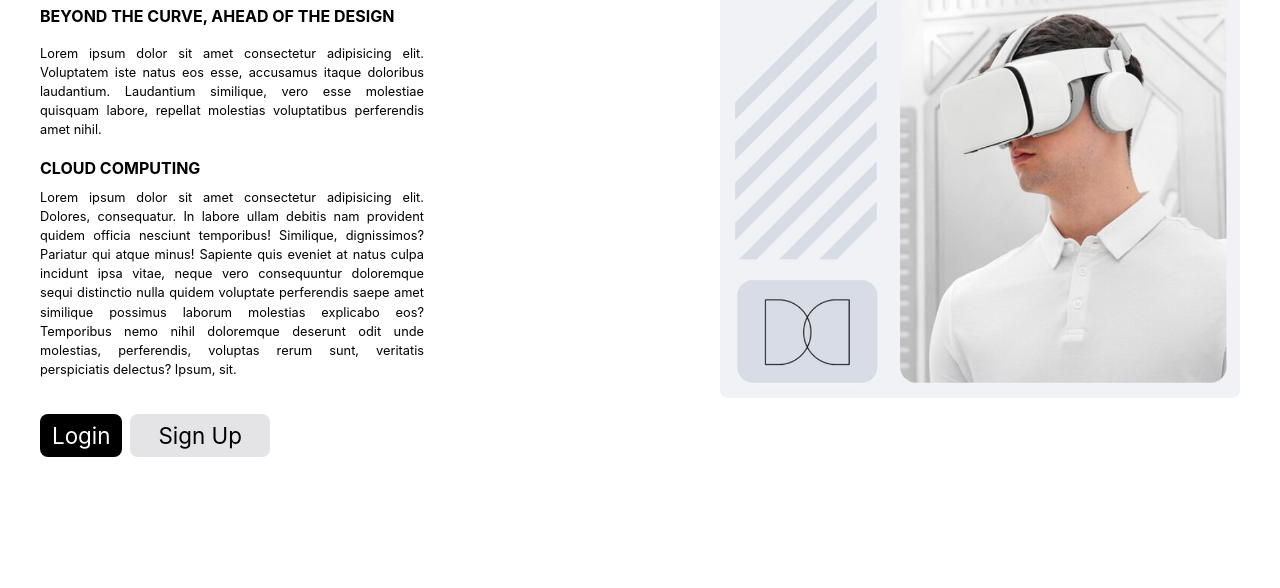
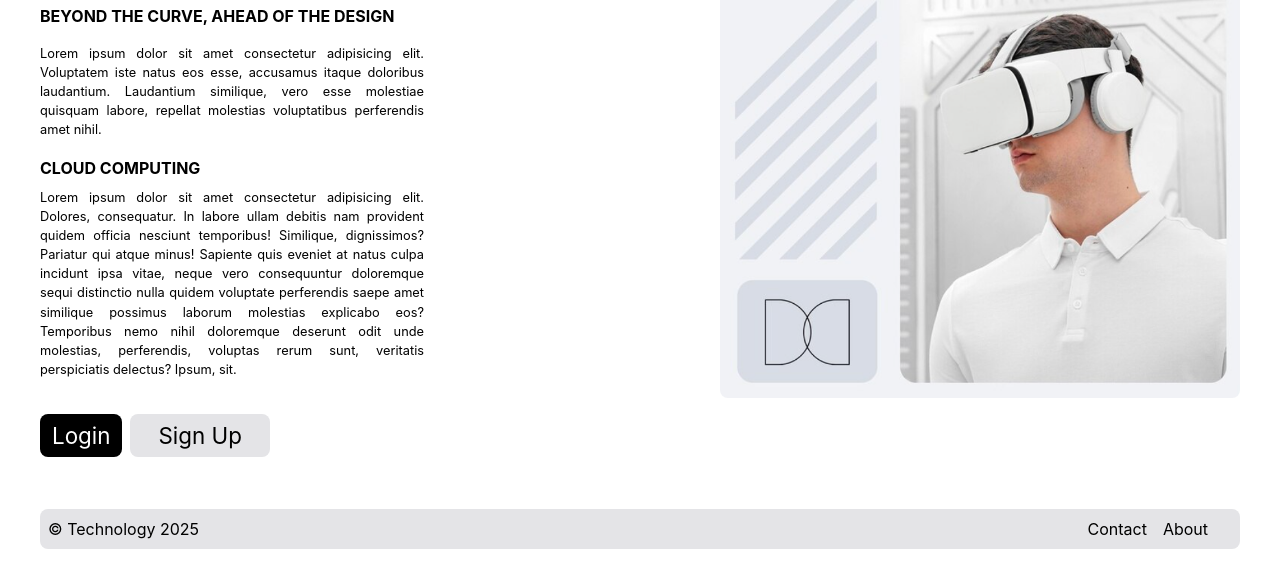
Before and after one commit to svenalexdev/figma-tailwind, a plain HTML site: page index.html in a window 1280 px wide. Shown: the part 238-826 px from the top of the page. Before the commit the page ends 800 px from the top, so only its background shows below. Drawn offline with nearby package versions, Linux system fonts and the light colour scheme.

Commit message:
added footer and last updates

```diff
--- a/index.html
+++ b/index.html
@@ -7,7 +7,7 @@
         <title>Document</title>
         <script src="https://cdn.jsdelivr.net/npm/@tailwindcss/browser@4"></script>
     </head>
-    <body class="p-4 md:p-10">
+    <body class="p-4 md:p-10 min-h-screen flex flex-col">
         <header
             class="flex bg-black text-white items-center h-10 p-2 rounded-lg relative"
         >
@@ -57,7 +57,7 @@
                 </ul>
             </div>
         </header>
-        <main class="md:flex md:justify-between mt-4">
+        <main class="md:flex md:justify-between mt-4 flex-1">
             <div class="hero">
                 <h1 class="text-[14vw] md:text-[3.8rem] leading-none">
                     Beyond Trends <br />
@@ -119,6 +119,18 @@
                 />
             </div>
         </main>
-        <footer></footer>
+        <footer class="bg-zinc-200 text-black h-10 p-2 rounded-lg flex mt-6">
+            <p>&copy Technology 2025</p>
+            <div class="flex justify-end ml-auto mr-6">
+                <ul class="flex space-x-4 justify-end">
+                    <li>
+                        <a href="#contact">Contact</a>
+                    </li>
+                    <li>
+                        <a href="#about">About</a>
+                    </li>
+                </ul>
+            </div>
+        </footer>
     </body>
 </html>
```
